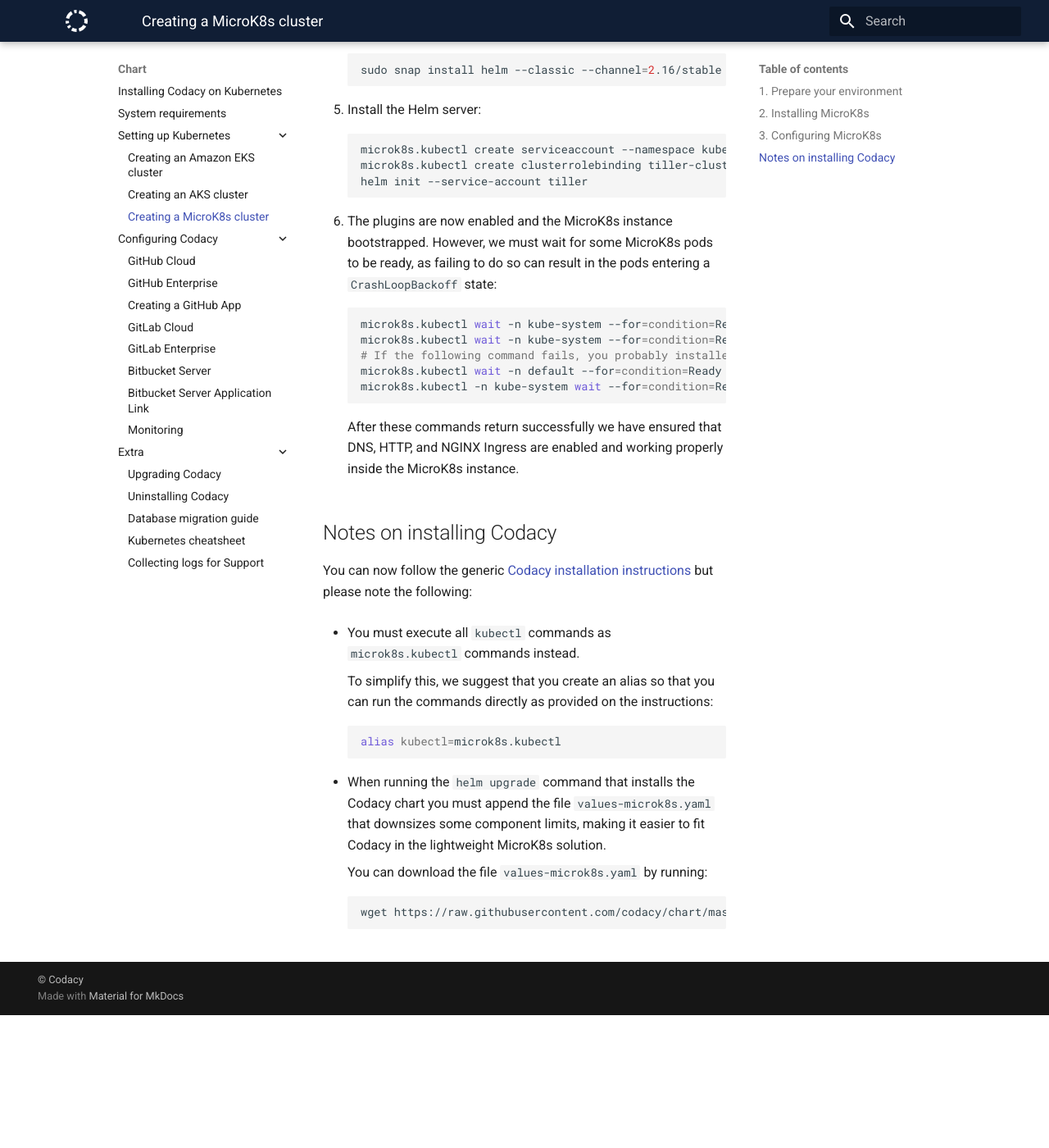
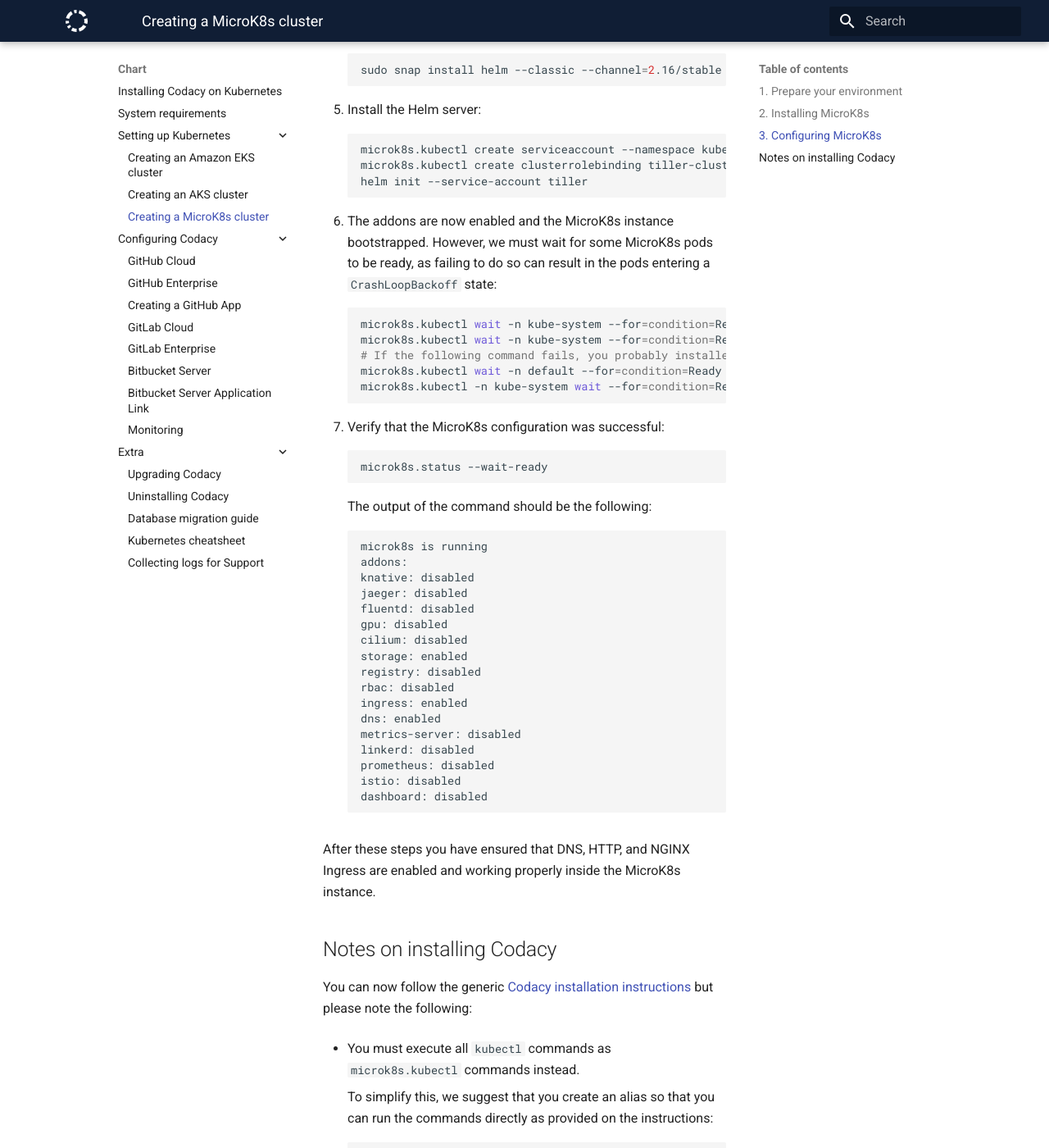
Before and after one commit to codacy/chart, an MkDocs documentation site: the page built from docs/infrastructure/microk8s-quickstart.md, in a window 1280 px wide and 1400 px high, scrolled down 2078 px. Shown: the whole window at 82% size. Built offline with MkDocs 1.6.1 and Material for MkDocs 9.7.7, drawn with Linux system fonts in a browser that asks for light colours; before the commit the page ends 3316 px from its top, so only the background shows below that.

Commit message:
Add explicit step to ensure the MicroK8s configuration is successful

````diff
--- a/docs/infrastructure/microk8s-quickstart.md
+++ b/docs/infrastructure/microk8s-quickstart.md
@@ -89,17 +89,45 @@
     helm init --service-account tiller
     ```
 
-6.  The plugins are now enabled and the MicroK8s instance bootstrapped. However, we must wait for some MicroK8s pods to be ready, as failing to do so can result in the pods entering a `CrashLoopBackoff` state:
+6.  The addons are now enabled and the MicroK8s instance bootstrapped. However, we must wait for some MicroK8s pods to be ready, as failing to do so can result in the pods entering a `CrashLoopBackoff` state:
 
     ```bash
     microk8s.kubectl wait -n kube-system --for=condition=Ready pod -l k8s-app=kube-dns
     microk8s.kubectl wait -n kube-system --for=condition=Ready pod -l k8s-app=hostpath-provisioner
-    # If the following command fails, you probably installed the wrong microk8s version
+    # If the following command fails, you probably installed the wrong MicroK8s version
     microk8s.kubectl wait -n default --for=condition=Ready pod -l name=nginx-ingress-microk8s
     microk8s.kubectl -n kube-system wait --for=condition=Ready pod -l name=tiller
     ```
 
-    After these commands return successfully we have ensured that DNS, HTTP, and NGINX Ingress are enabled and working properly inside the MicroK8s instance.
+7.  Verify that the MicroK8s configuration was successful:
+
+    ```bash
+    microk8s.status --wait-ready
+    ```
+
+    The output of the command should be the following:
+
+    ```text
+    microk8s is running
+    addons:
+    knative: disabled
+    jaeger: disabled
+    fluentd: disabled
+    gpu: disabled
+    cilium: disabled
+    storage: enabled
+    registry: disabled
+    rbac: disabled
+    ingress: enabled
+    dns: enabled
+    metrics-server: disabled
+    linkerd: disabled
+    prometheus: disabled
+    istio: disabled
+    dashboard: disabled
+    ```
+
+After these steps you have ensured that DNS, HTTP, and NGINX Ingress are enabled and working properly inside the MicroK8s instance.
 
 ## Notes on installing Codacy
 
````
